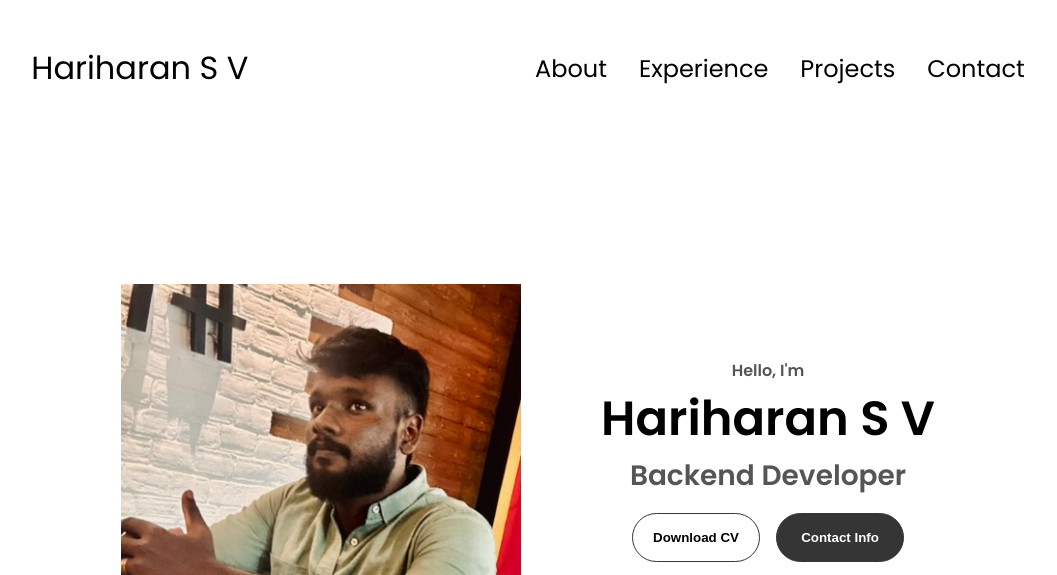
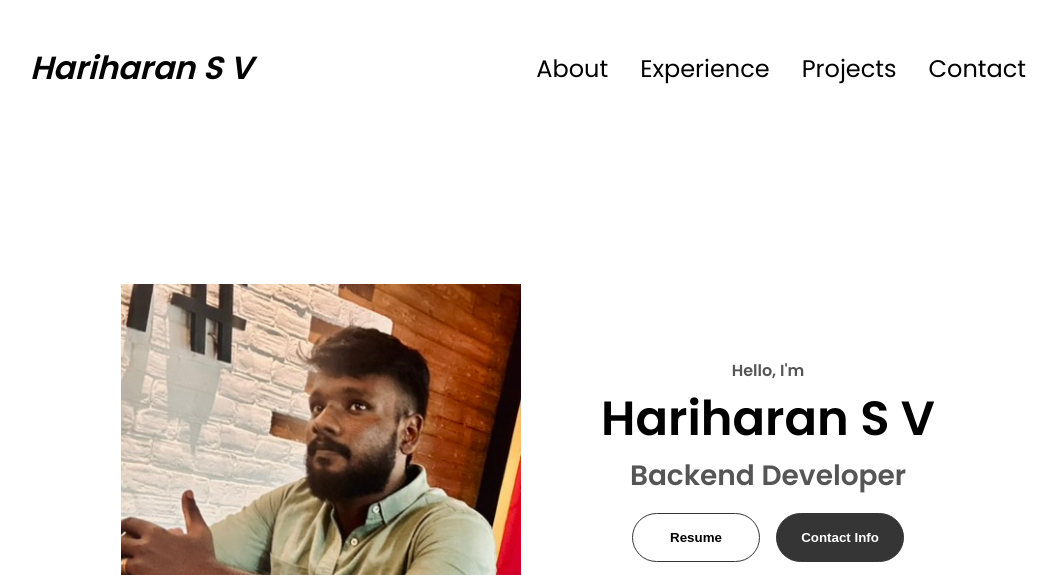
Before and after one commit to svhariharan/HariharanSV-Portfolio, a plain HTML site: page index.html in a window 1280 px wide. Shown: the top 575 px of the page, without its empty margins (112-1169 px from the left). Drawn offline with Linux system fonts and the light colour scheme.

Commit message:
Name changed to B and I

```diff
--- a/index.html
+++ b/index.html
@@ -10,7 +10,7 @@
   </head>
   <body>
     <nav id="desktop-nav">
-      <div class="logo">Hariharan S V</div>
+      <div class="logo"><b><i>Hariharan S V</i></b></div>
       <div>
         <ul class="nav-links">
           <li><a href="#about">About</a></li>
@@ -47,9 +47,9 @@
         <div class="btn-container">
           <button
             class="btn btn-color-2"
-            onclick="window.open('./assets/resume-example.pdf')"
+            onclick="window.open('./assets/Hariharan_Resume.pdf')"
           >
-            Download CV
+            Resume
           </button>
           <button class="btn btn-color-1" onclick="location.href='./#contact'">
             Contact Info
```
Also changed, not shown: 1 other file.
